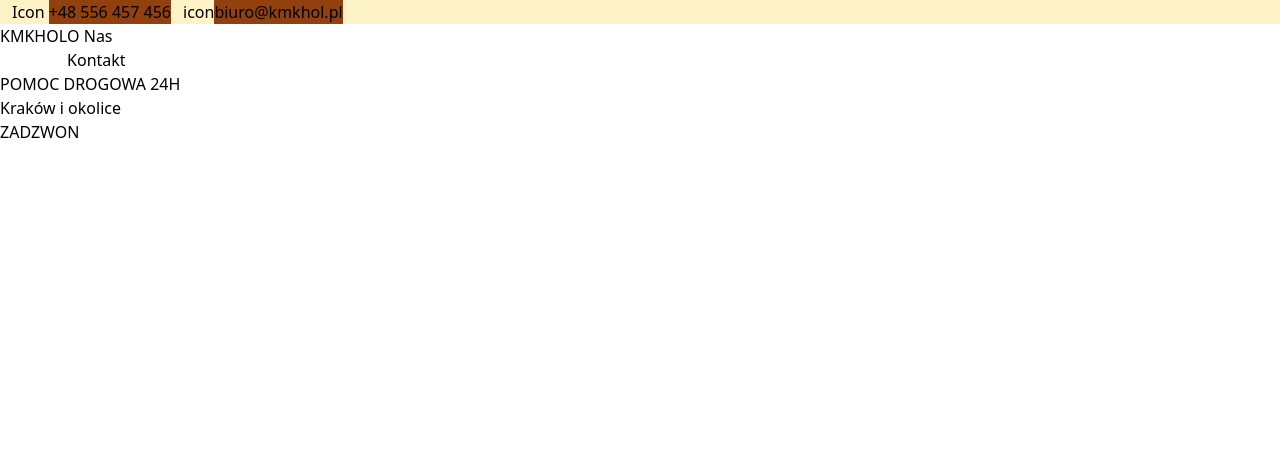
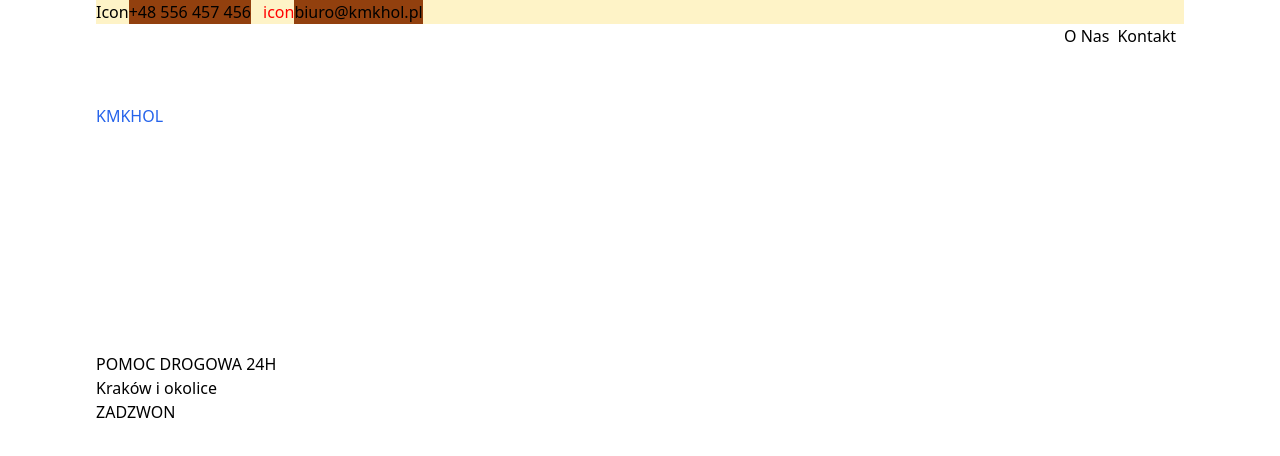
Before and after one commit to dopiecacom/kmk-hol, a website: page index.html in a window 1280 px wide. Drawn offline with Linux system fonts and the light colour scheme.

Commit message:
Main content layout adj

```diff
--- a/index.html
+++ b/index.html
@@ -9,16 +9,17 @@
 </head>
 <body>
 
+<div class="mx-24">
 <!--topbar-->
 
     <div class="container flex justify-left bg-amber-100">
-        <div class="flex ml-3">
+        <div class="flex">
             <div class="bg-amber-100">Icon</div>
-            <div class="bg-amber-800 ml-1">+48 556 457 456</div>
+            <div class="bg-amber-800 ">+48 556 457 456</div>
 
         </div>
-        <div class="flex ml-3">
-            <div class="bg-amber-100">icon</div>
+        <div class="flex ml-3 ">
+            <div class="bg-amber-100 text-dupa">icon</div>
             <div class="bg-amber-800">biuro@kmkhol.pl</div>
 
         </div>
@@ -30,14 +31,14 @@
 
 <div>
     <div class="flex justify-between">
-        <div>KMKHOL</div>
-        <div class="">
-            <div>O Nas</div>
-            <div>Kontakt</div>
+        <div class="text-blue-600 mt-20">KMKHOL</div>
+        <div class="flex">
+            <div class="mx-2">O Nas</div>
+            <div class="mr-2">Kontakt</div>
         </div>
     </div>
     <div>
-        <div>POMOC DROGOWA 24H</div>
+        <div class="mt-56"> POMOC DROGOWA 24H</div>
         <div>Kraków i okolice</div>
         <div>ZADZWON</div>
     </div>
@@ -47,6 +48,6 @@
     <!--    Main content end-->
 
 
-
+</div>
 </body>
 </html>
--- a/tailwind.config.js
+++ b/tailwind.config.js
@@ -2,7 +2,12 @@
 module.exports = {
   content: ["./src/**/*.{html,js}","./*.{html,js}"],
   theme: {
-    extend: {},
+    extend: {
+      textColor:{
+        'dupa':'#ff0000'
+      }
+
+    },
   },
   plugins: [],
 }
```
Also changed, not shown: dist/output.css.
